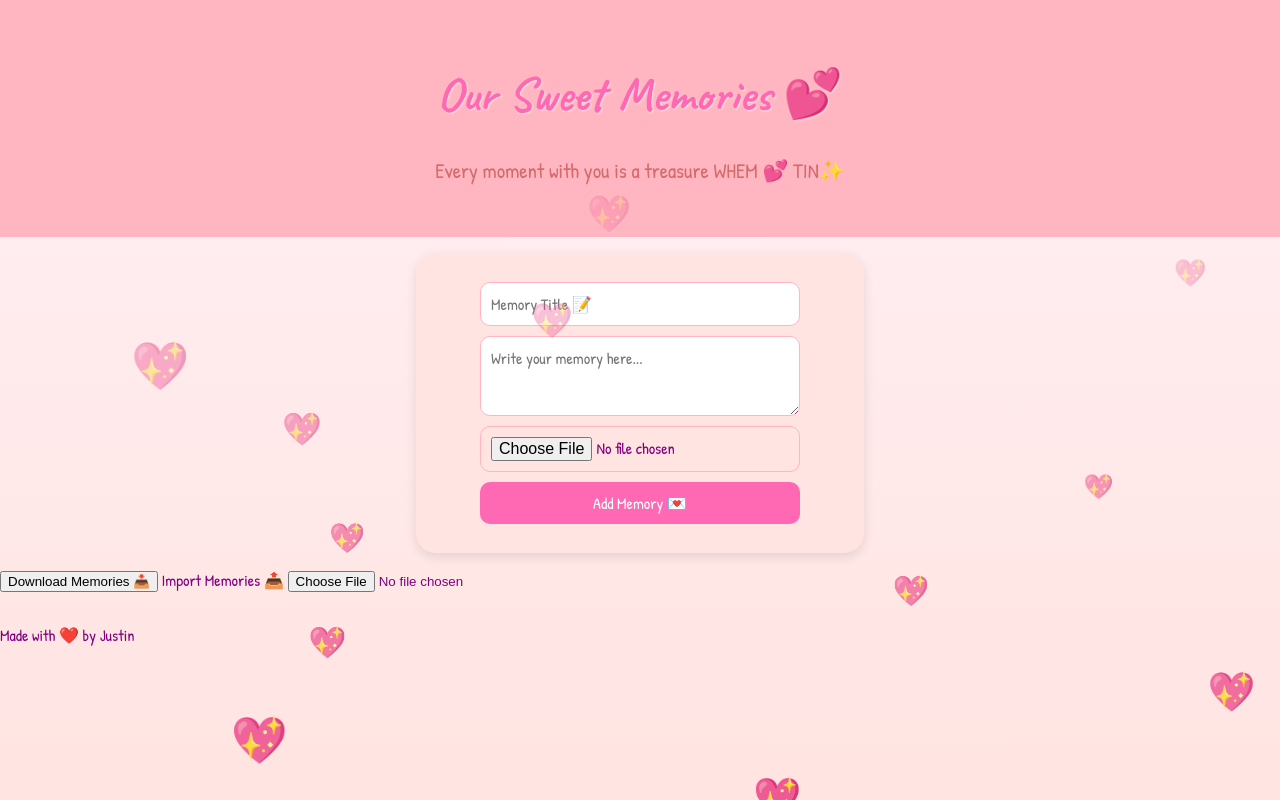
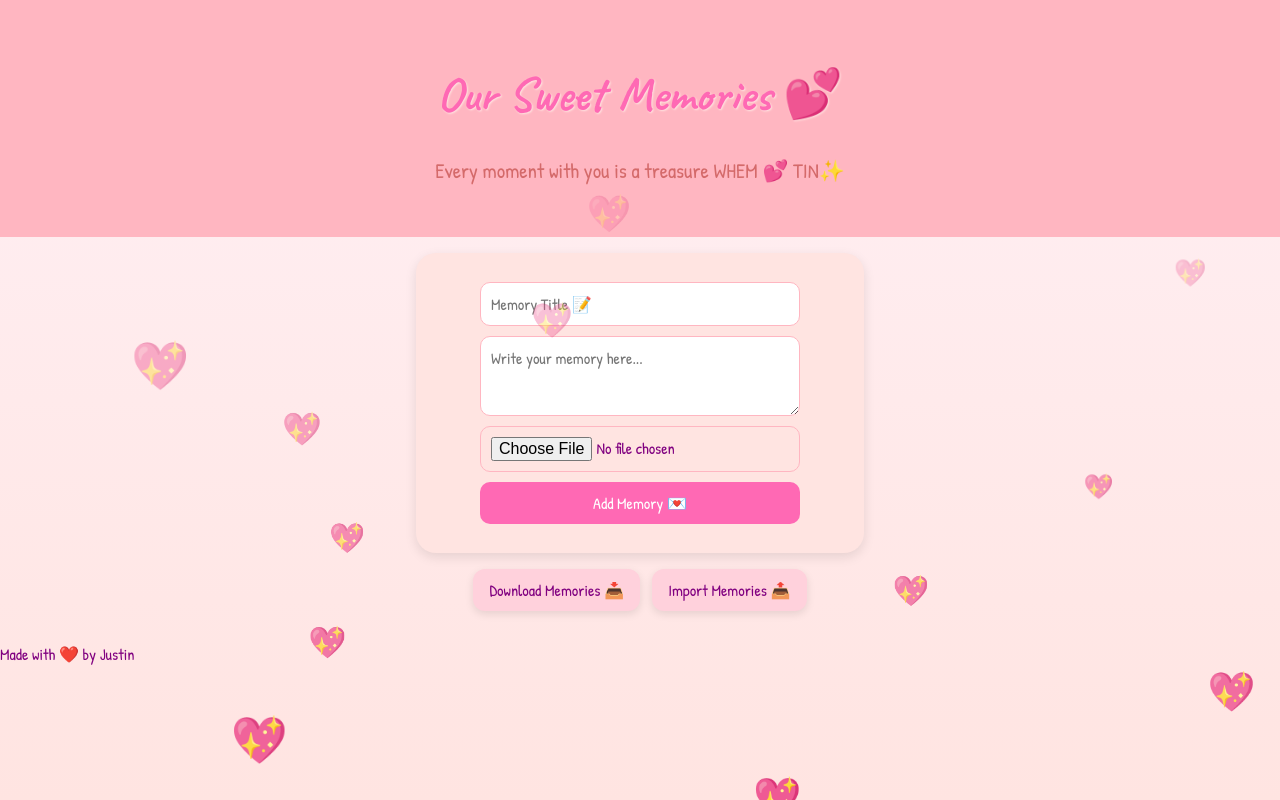
Before and after one commit to yuojustin123/Our-Sweet-Memories, a plain HTML site: page index.html in a window 1280 px wide. Drawn offline with Linux system fonts and the light colour scheme.

Commit message:
Refactor CSS for improved organization and styling

```diff
--- a/style.css
+++ b/style.css
@@ -76,6 +76,36 @@ header p {
 .memory-form button:hover {
   background: #ff1493;
   transform: scale(1.05);
+}
+
+/* Memory Sync */
+.memory-sync {
+  display: flex;
+  justify-content: center;
+  gap: 12px;
+  margin: 0 auto 1rem;
+  flex-wrap: wrap;
+}
+.memory-sync button,
+.memory-sync .import-button {
+  background: #ffd1dc;
+  color: #800080;
+  border: none;
+  padding: 10px 16px;
+  border-radius: 12px;
+  font-family: 'Patrick Hand', cursive;
+  font-size: 1rem;
+  cursor: pointer;
+  transition: 0.3s;
+  box-shadow: 0 3px 8px rgba(0,0,0,0.1);
+}
+.memory-sync button:hover,
+.memory-sync .import-button:hover {
+  background: #ffb6c1;
+  transform: translateY(-1px);
+}
+.memory-sync input[type="file"] {
+  display: none;
 }
 
 /* Memory List Grid */
```
